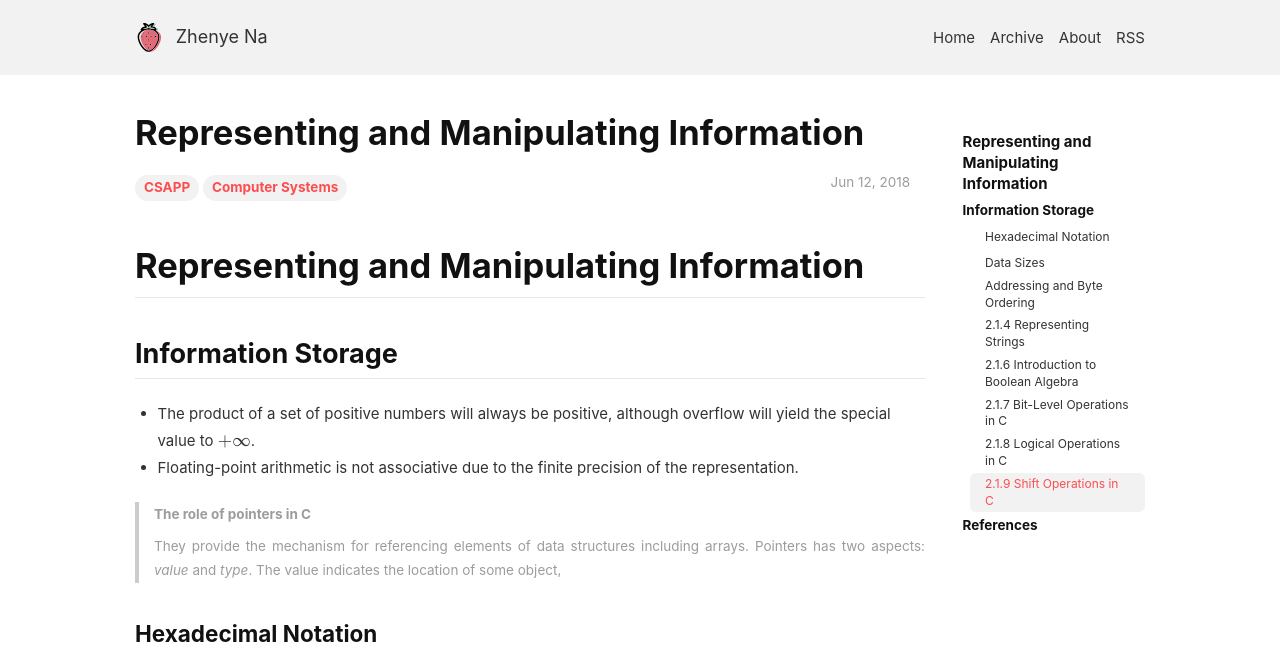
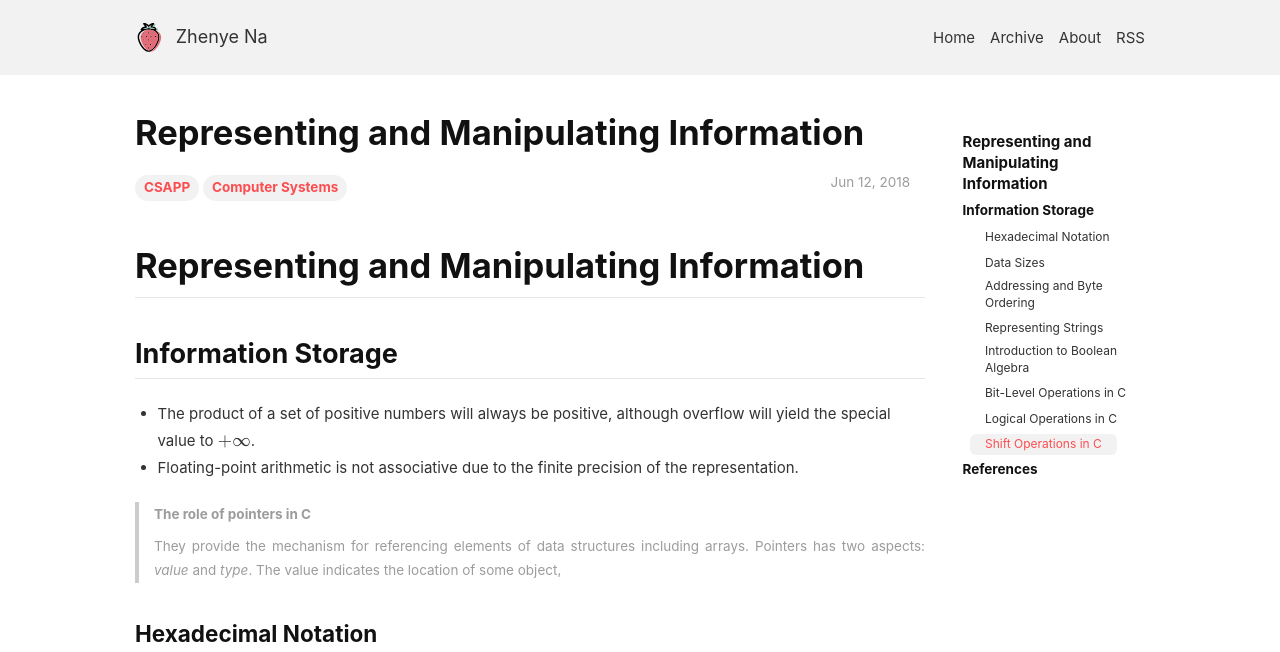
Before and after one commit to Zhenye-Na/blog, a Jekyll site: the page built from _posts/2018-06-12-information-storage.md, in a window 1280 px wide and 900 px high, cut to the strip 0-652 px from the top of the window. Built offline with Jekyll 4.4.1, drawn with Linux system fonts in a browser that asks for light colours; nearby versions of some CDN libraries; formulas are drawn with MathJax 3; comment, search, counter and statistics services are not loaded; some of the changed text lies outside the part shown.

Commit message:
Update post

```diff
--- a/_posts/2018-06-12-information-storage.md
+++ b/_posts/2018-06-12-information-storage.md
@@ -53,7 +53,7 @@ Suppose the variable `x` of type int and at address `0x100` has a hexadecimal va
 </div>
 
 
-### 2.1.4 Representing Strings
+### Representing Strings
 
 A string in C is encoded by an array of characters terminated by the `null` (having value O) character. Each character is represented by some standard encoding, with the most common being the ASCII character code. Thus, if we run our routine show _bytes with arguments "12345" and 6 (to include the terminating character), we get the result `3132 33 34 35 00`
 
@@ -61,7 +61,7 @@ A string in C is encoded by an array of characters terminated by the `null` (hav
 
 
 
-### 2.1.6 Introduction to Boolean Algebra
+### Introduction to Boolean Algebra
 
 <div style="text-align:center">
   <img src ="http://engineeronadisk.com/book_analysis/images/boolean9.gif" width="60%" />
@@ -70,17 +70,17 @@ A string in C is encoded by an array of characters terminated by the `null` (hav
 </div>
 
 
-### 2.1.7 Bit-Level Operations in C
+### Bit-Level Operations in C
 
 C supports bitwise Boolean operations. In fact, the symbols we have used for the Boolean operations are exactly those used by C: `|` for `OR`, `&` for `AND`, `~` for `NOT`, and `^` for `EXCLUSIVE-OR`.
 
 
-### 2.1.8 Logical Operations in C
+### Logical Operations in C
 
 C also provides a set of *logical operators* `||`, `&&`, and `!`, which correspond to the `OR`, `AND`, and `NOT` operations of logic.
 
 
-### 2.1.9  Shift Operations in C
+### Shift Operations in C
 
 In contrast to C, Java has a precise definition of how right shifts should be performed. The expression `x >> k` shifts x arithmetically by k positions, while `x >>> k` shifts it logically.
 
```
